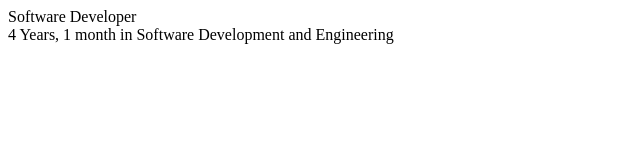
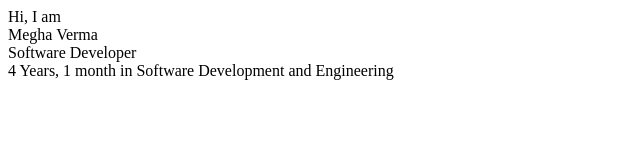
Before and after one commit to Megha1001/megha1001.github.io, a plain HTML site: page index.html in a window 1280 px wide. Shown: the whole page, without its empty margins (0-640 px from the left). Drawn offline with Linux system fonts and the light colour scheme.

Commit message:
Content and styple

```diff
--- a/index.html
+++ b/index.html
@@ -5,6 +5,8 @@
 </head>
 
 <body>
+    <div id="salutation">Hi, I am</div>
+    <div id="name">Megha Verma</div>
     <div id="title">Software Developer</div>
     <div id="sub-title">4 Years, 1 month in Software Development and Engineering</div>
 </body>
--- /dev/null
+++ b/styles/style.css
@@ -0,0 +1,24 @@
+#top-frame{
+    background-color: beige;
+    height: 1000px;
+}
+
+#salutation{
+    color:gray;
+    font-size: 12px;
+}
+
+#name{
+    color:cadetblue;
+    font-size: 20px;
+}
+
+#title{
+    color:thistle;
+    font-size: 10px;
+}
+
+#sub-title{
+    color:gray;
+    font-size: 8px;
+}
```
